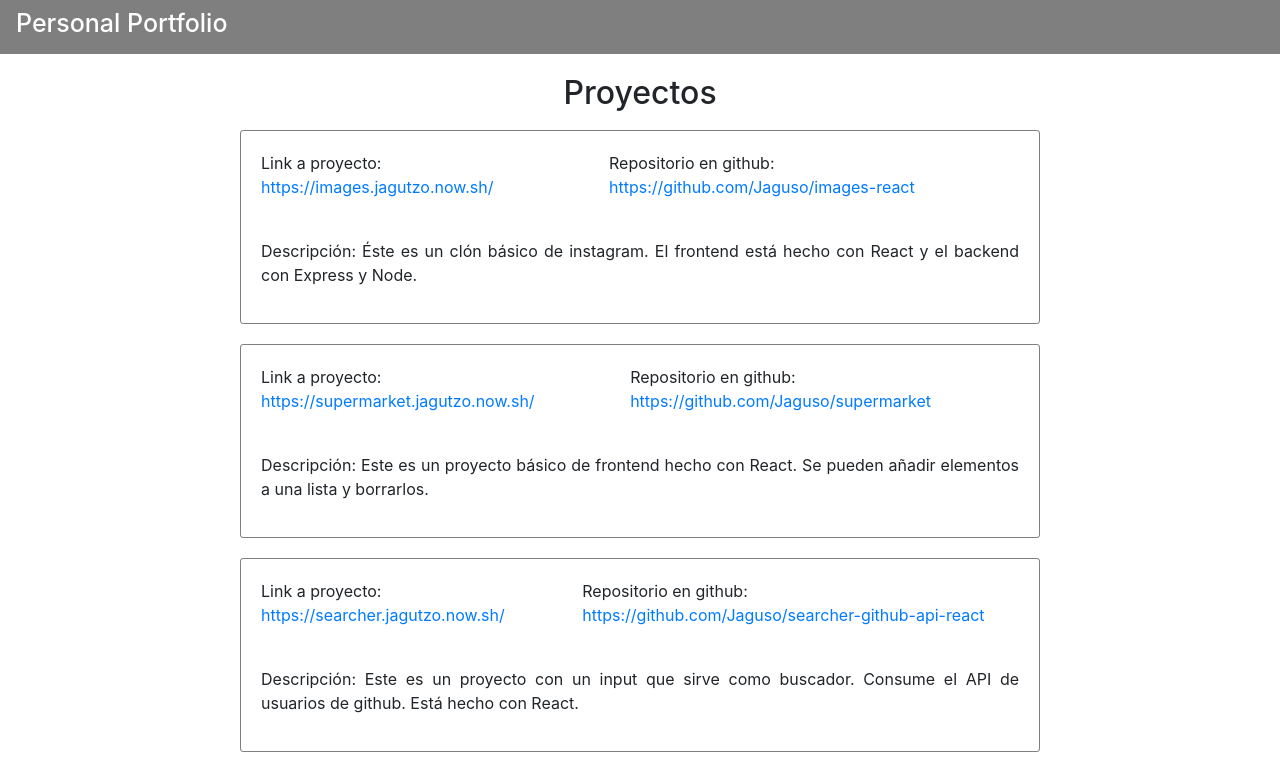
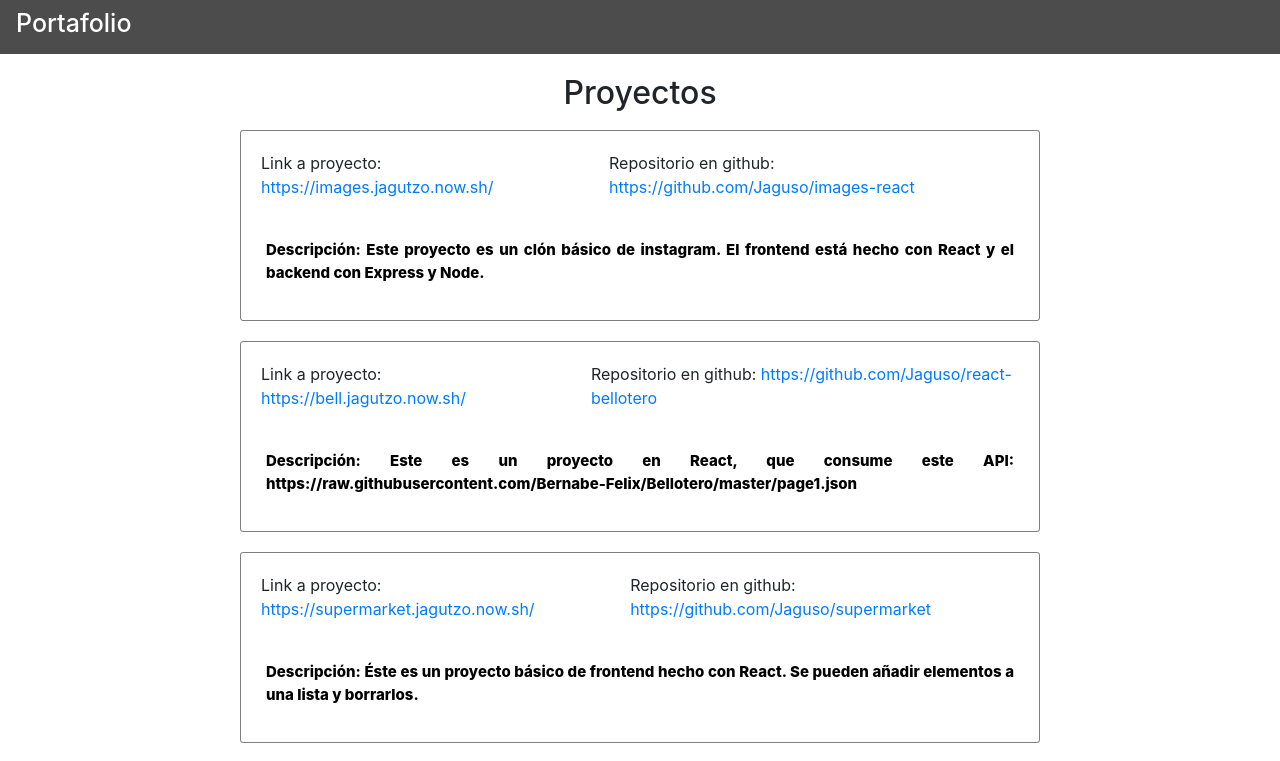
Before and after one commit to Jaguso/portfolio, a React app: page / in a window 1280 px wide. Shown: the top 761 px of the page. Built offline with nearby package versions, Linux system fonts and the light colour scheme.

Commit message:
added another project

```diff
--- a/src/components/card/Card.css
+++ b/src/components/card/Card.css
@@ -11,8 +11,11 @@
 }
 
 .description {
-  margin: 20px;
+  margin: 20px 25px;
   text-align: justify;
+  font-size: 15px;
+  color: rgba(0, 0, 0, 1);
+  font-weight: 800;
 }
 
 .link {
--- a/src/components/navbar/Navbar.css
+++ b/src/components/navbar/Navbar.css
@@ -1,5 +1,5 @@
 .navbar {
-  background-color: rgba(0,0,0, 0.5);
+  background-color: rgba(0,0,0, 0.7);
   color: white;
 }
 
--- a/src/components/navbar/Navbar.js
+++ b/src/components/navbar/Navbar.js
@@ -5,8 +5,7 @@ class Navbar extends Component {
   render() {
     return (
       <nav className="navbar">
-        <h1 className="title">Personal Portfolio</h1>
-
+        <h1 className="title">Portafolio</h1>
       </nav>
     );
   }
--- a/src/data.js
+++ b/src/data.js
@@ -1,17 +1,22 @@
 const projects = [
   {
     link: "https://images.jagutzo.now.sh/",
-    description: "Éste es un clón básico de instagram. El frontend está hecho con React y el backend con Express y Node.",
+    description: "Este proyecto es un clón básico de instagram. El frontend está hecho con React y el backend con Express y Node.",
     repo: "https://github.com/Jaguso/images-react"
   },
   {
+    link: "https://bell.jagutzo.now.sh/",
+    description: "Este es un proyecto en React, que consume este API: https://raw.githubusercontent.com/Bernabe-Felix/Bellotero/master/page1.json",
+    repo: "https://github.com/Jaguso/react-bellotero"
+  },
+  {
     link: "https://supermarket.jagutzo.now.sh/",
-    description: "Este es un proyecto básico de frontend hecho con React. Se pueden añadir elementos a una lista y borrarlos.",
+    description: "Éste es un proyecto básico de frontend hecho con React. Se pueden añadir elementos a una lista y borrarlos.",
     repo: "https://github.com/Jaguso/supermarket"
   },
   {
     link: "https://searcher.jagutzo.now.sh/",
-    description: "Este es un proyecto con un input que sirve como buscador. Consume el API de usuarios de github. Está hecho con React.",
+    description: "Éste es un proyecto con una barra de búsqueda. Consume el API de usuarios de github. Está hecho con React.",
     repo: "https://github.com/Jaguso/searcher-github-api-react"
   }
 ];
```
